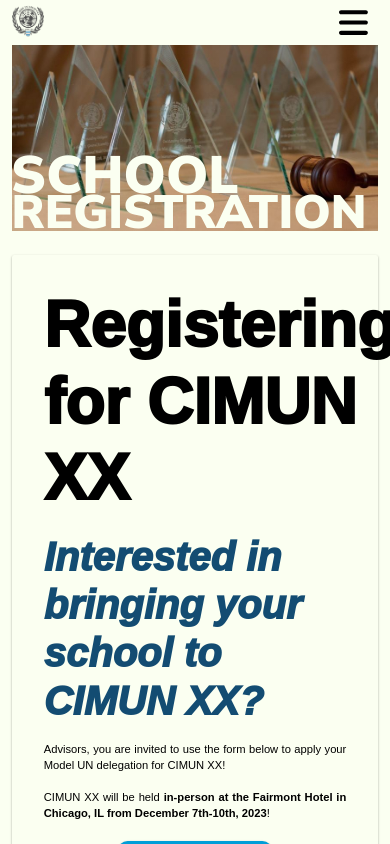
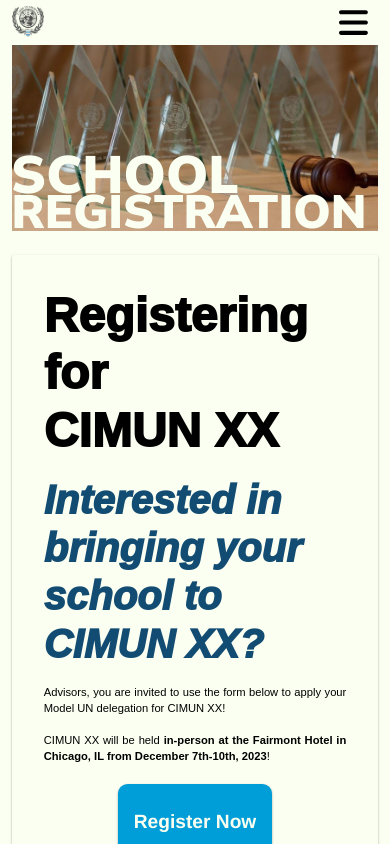
Before and after one commit to Model-UN/cimun-web, a Next.js app: page /school-registration in a window 390 px wide. Shown: the top 844 px of the page. Built offline with nearby package versions, Linux system fonts and the light colour scheme.

Commit message:
reduced title font size for mobile, added nowrap global class

```diff
--- a/components/articles/registration-details.tsx
+++ b/components/articles/registration-details.tsx
@@ -65,7 +65,7 @@ const RegistrationDetails = () => {
   return (
     <MaterialCard flexdirection="column" $noAnimate background={colors.ivory}>
       <Title margins="2vw 8rem 0 8rem" line={1.2} align="left">
-        Registering for CIMUN XX
+        Registering for <span className="nowrap">CIMUN XX</span>
       </Title>
       <SubTitle
         color={colors.indigo}
--- a/components/infoColumns/infoColumns.styles.ts
+++ b/components/infoColumns/infoColumns.styles.ts
@@ -96,7 +96,7 @@ export const CardContainer = styled.div<{
 export const Title = styled(SubTitle)`
   font-weight: 1000;
   font-size: 6rem;
-  ${breakpoints("font-size", "", [{ 1000: "4rem" }])};
+  ${breakpoints("font-size", "", [{ 1000: "3rem" }])};
   margin: ${(props) => (props.margins ? props.margins : "0rem")};
   ${(props) =>
     props.$mobMargins
--- a/styles/globals.css
+++ b/styles/globals.css
@@ -39,3 +39,7 @@ a:visited {
 * {
   box-sizing: border-box;
 }
+
+.nowrap {
+  white-space: nowrap;
+}
```
